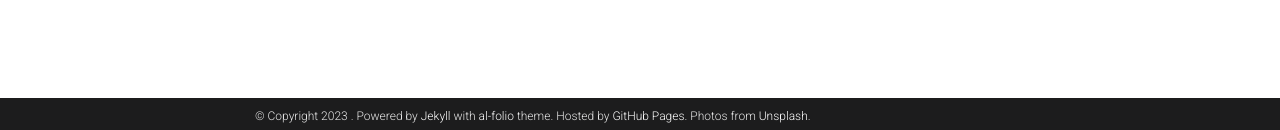
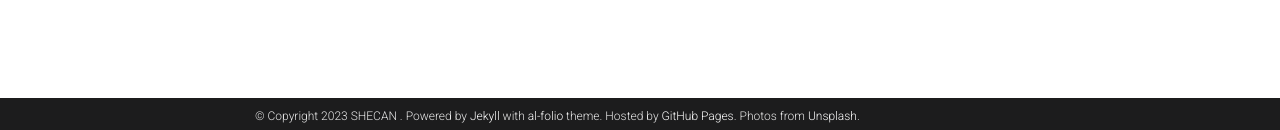
Before and after one commit to shecanshv/shecanshv.github.io, a Jekyll site: the page built from _pages/teaching.md, in a window 1280 px wide. Shown: the part 767-897 px from the top of the page. Built offline with Jekyll 4.4.1, drawn with Linux system fonts in a browser that asks for light colours; comment, search, counter and statistics services are not loaded; a style sheet for code colours, icons or effects is not loaded.

Commit message:
Update _config.yml

```diff
--- a/_config.yml
+++ b/_config.yml
@@ -3,6 +3,7 @@
 # -----------------------------------------------------------------------------
 
 title: SHECAN
+first_name: SHECAN
 email: you@example.com
 description: > # the ">" symbol means to ignore newlines until "footer_text:"
   A simple, whitespace theme for academics. Based on [*folio](https://github.com/bogoli/-folio) design.
```
